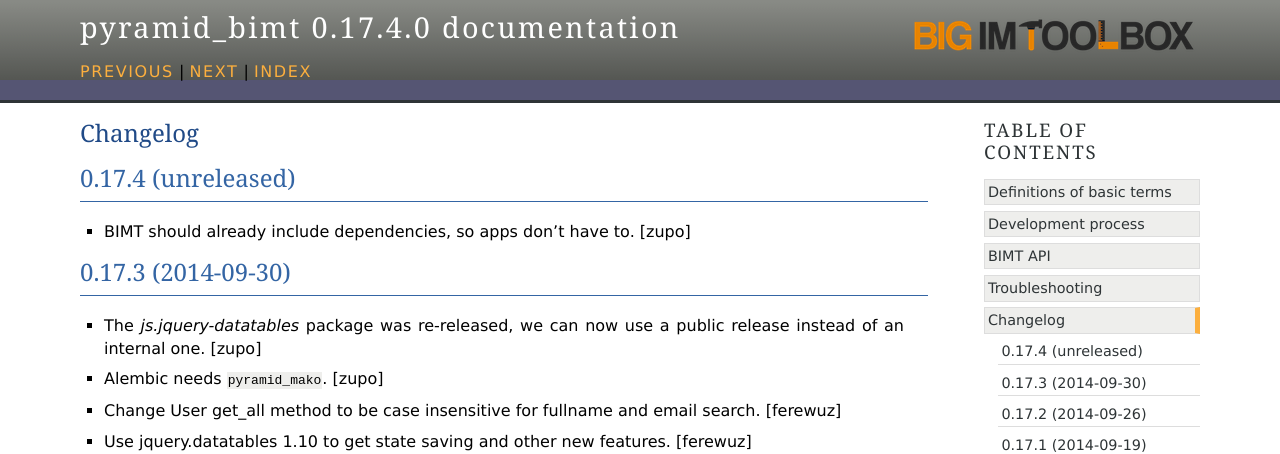
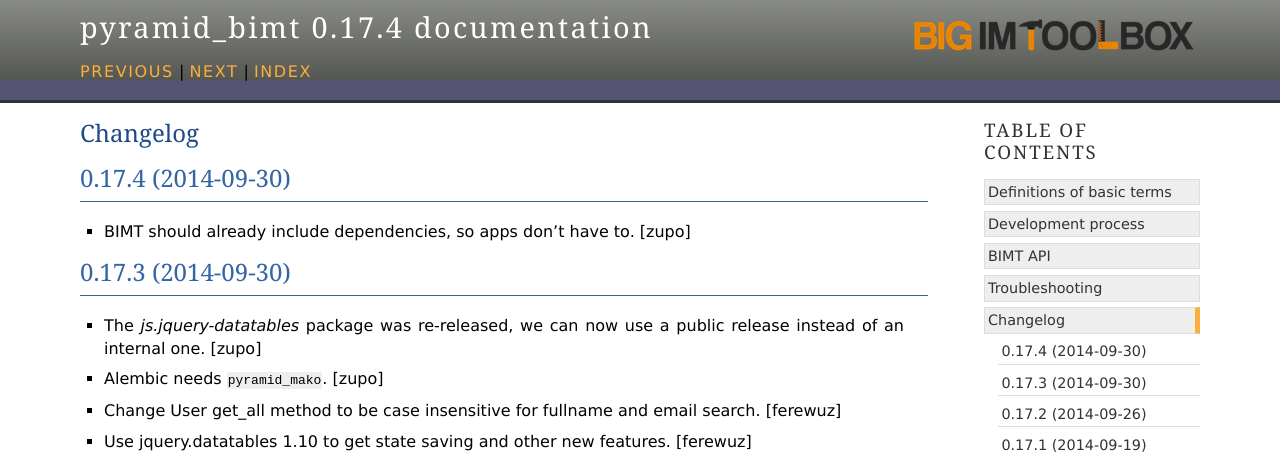
Before and after one commit to persho/pyramid_bimt, a Sphinx documentation site: the page built from docs/CHANGELOG.rst, in a window 1280 px wide and 900 px high. Shown: the top 454 px of the window. Built offline with Sphinx 7.4.7, drawn with Linux system fonts in a browser that asks for light colours.

Commit message:
Preparing release 0.17.4

```diff
--- a/docs/CHANGELOG.rst
+++ b/docs/CHANGELOG.rst
@@ -2,7 +2,7 @@ Changelog
 =========
 
 
-0.17.4 (unreleased)
+0.17.4 (2014-09-30)
 -------------------
 
 - BIMT should already include dependencies, so apps don't have to.
--- a/setup.py
+++ b/setup.py
@@ -18,7 +18,7 @@ long_description = \
 
 setup(
     name='pyramid_bimt',
-    version='0.17.4.dev0',
+    version='0.17.4',
     description='Base package for BIMT apps.',
     long_description=long_description,
     classifiers=[
```
